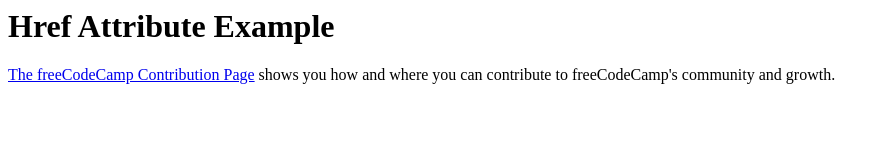
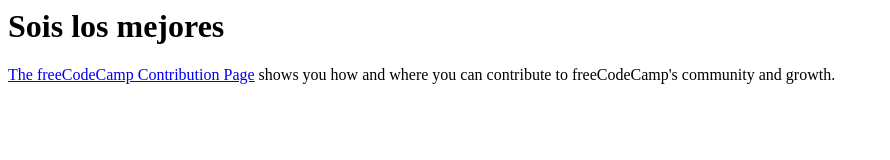
Before and after one commit to delineas/test-livecoding-git, a plain HTML site: page index.html in a window 1280 px wide. Shown: the whole page, without its empty margins (0-890 px from the left). Drawn offline with Linux system fonts and the light colour scheme.

Commit message:
Second commit

```diff
--- a/index.html
+++ b/index.html
@@ -3,7 +3,7 @@
     <title>Href Attribute Example</title>
   </head>
   <body>
-    <h1>Href Attribute Example</h1>
+    <h1>Sois los mejores</h1>
       <p>
         <a href="https://www.freecodecamp.org/contribute/">The freeCodeCamp Contribution Page</a> shows you how and where you can contribute to freeCodeCamp's community and growth.
       </p>
```
